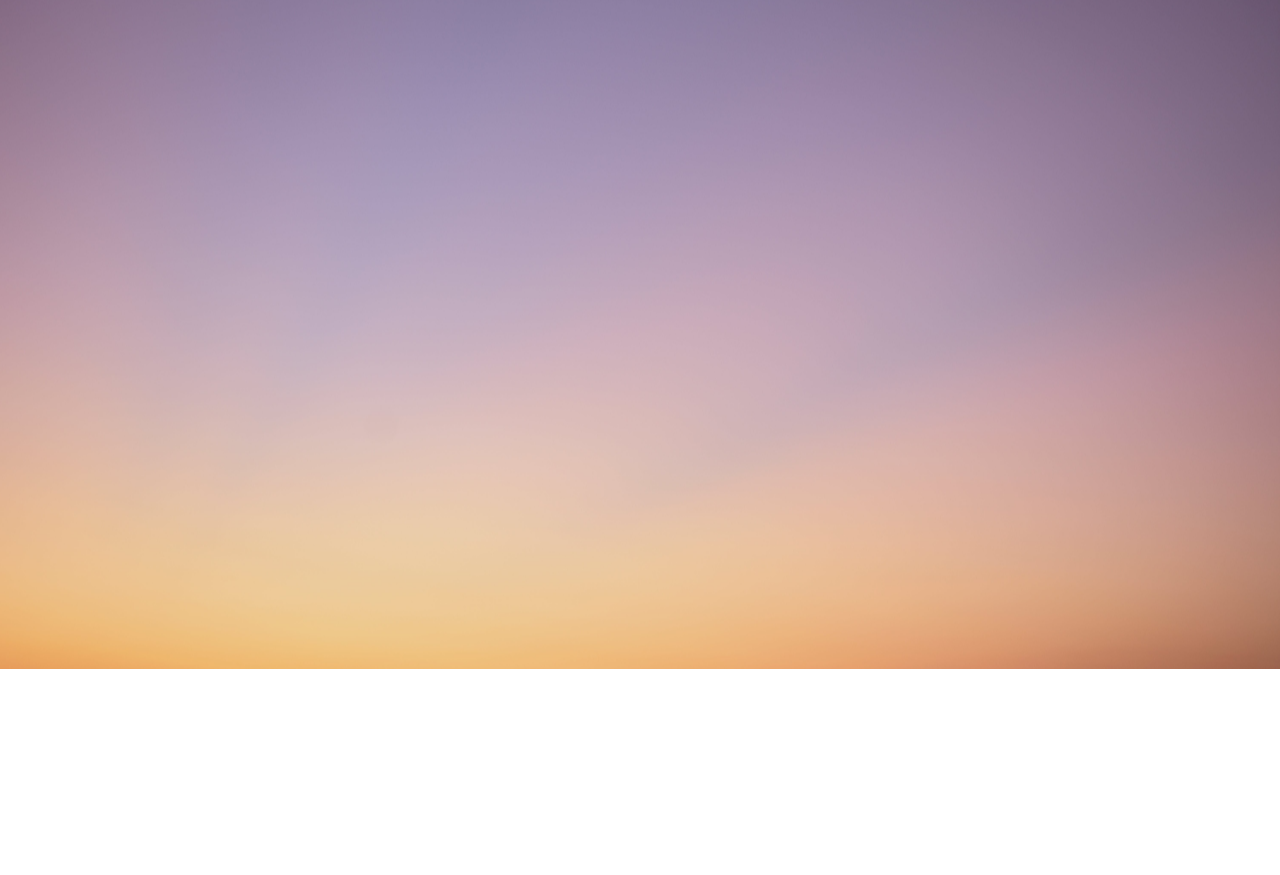
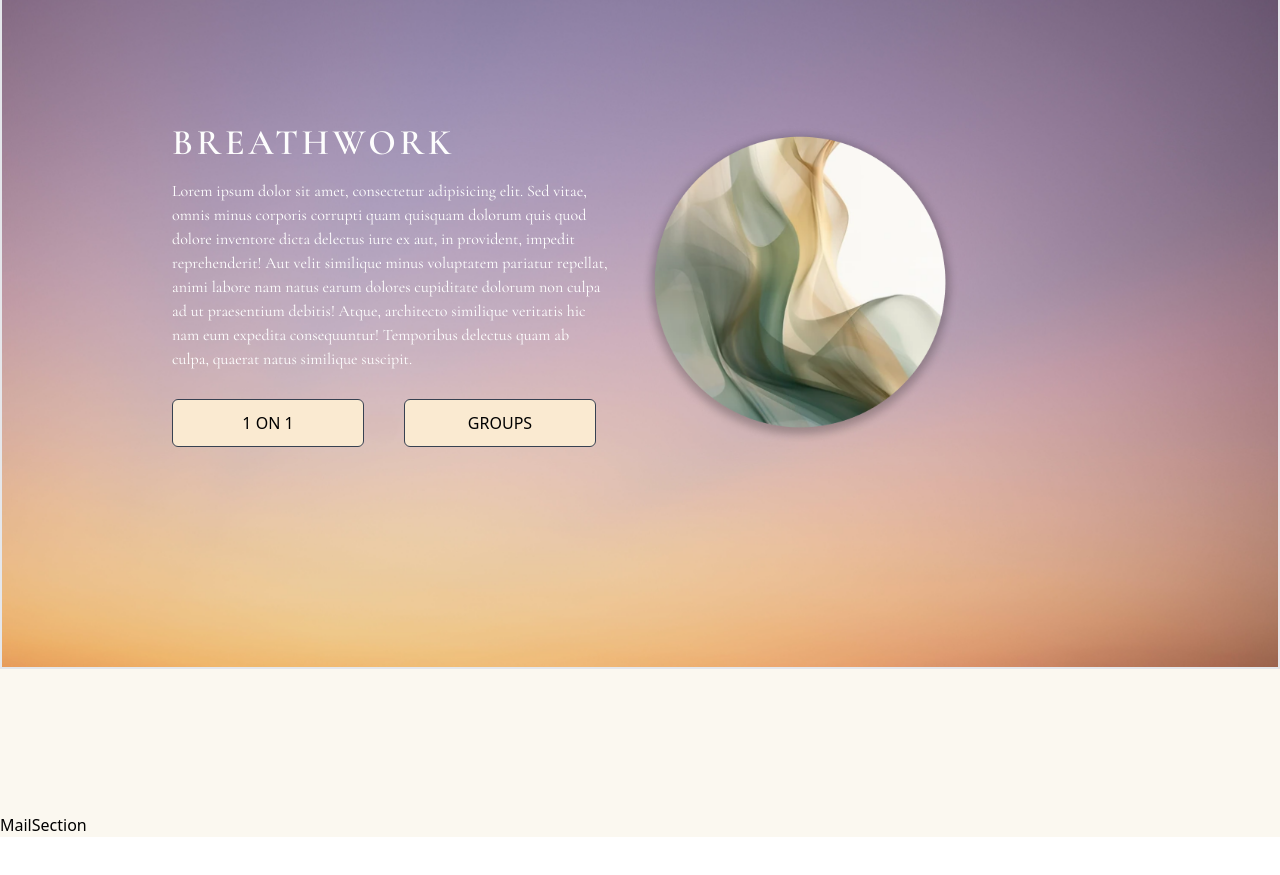
Before and after one commit to frykhamn/isa, a React (Vite) app: page / in a window 1280 px wide. Shown: the part 5080-5955 px from the top of the page. Before the commit the page ends 5749 px from the top, so only its background shows below. Built offline with nearby package versions, Linux system fonts and the light colour scheme.

Commit message:
breatwork done

```diff
--- a/src/componenets/Button.jsx
+++ b/src/componenets/Button.jsx
@@ -4,7 +4,7 @@ export default function Button({ text, handleClick }) {
 
     return (
         <button
-            className={`py-2 px-4 rounded-md bg-bgPrimary w-48 h-12 uppercase border border-gray-700 `}
+            className={`py-2 px-4 rounded-md bg-textOffLight sm:w-48 h-12 uppercase border border-gray-700 `}
             onClick={handleClick}
         >
             {text}
--- a/src/componenets/MailSection.jsx
+++ b/src/componenets/MailSection.jsx
@@ -0,0 +1,7 @@
+import React from 'react'
+
+export const MailSection = () => {
+  return (
+    <div className='my-36'>MailSection</div>
+  )
+}
--- a/src/pages/home-page/HomePage.jsx
+++ b/src/pages/home-page/HomePage.jsx
@@ -5,6 +5,7 @@ import VideoComponent from "./components/VideoSection";
 import { RetreatsSection } from "./components/RetreatsSection";
 import { BreathworkSection } from "./components/BreathworkSection";
 import hero from "./../../assets/hero.png";
+import { MailSection } from "../../componenets/MailSection";
 
 export default function HomePage() {
   return (
@@ -28,7 +29,7 @@ export default function HomePage() {
       <section className="conatiner mx-auto w-4/5 xl:max-w-[1000px]">
   <RetreatsSection></RetreatsSection>
       </section>
-      <section className="w-full h-[32rem] md:h-[42rem] xl:h-[48rem] mt-24"
+      <section className="w-full h-[38rem] md:h-[42rem] xl:h-[48rem] mt-24 grid place-content-center border-2"
       style={{
         backgroundImage: `url(${hero})`,
         backgroundSize: "cover",
@@ -36,6 +37,9 @@ export default function HomePage() {
       }}>
         <BreathworkSection></BreathworkSection>
         </section>
+        <section>
+        <MailSection></MailSection>
+        </section>
     </>
   );
 }
--- a/src/pages/home-page/components/BreathworkSection.jsx
+++ b/src/pages/home-page/components/BreathworkSection.jsx
@@ -1,10 +1,33 @@
 import React from "react";
-
+import circle from "./../../../assets/circle.png";
+import { Link } from "react-router-dom";
+import Button from "../../../componenets/Button";
 
 export const BreathworkSection = () => {
   return (
-    <div    >
-      BreathworkSection
+    <div className="grid sm:grid-cols-2 mx-auto md:max-w-[1000px]">
+      <div className="col-1 px-8">
+        <h1 className="uppercase text-4xl font-cor font-semibold text-textLight tracking-widest mb-4">
+          breathwork
+        </h1>
+        <p className="text-white font-cor">
+          Lorem ipsum dolor sit amet, consectetur adipisicing elit. Sed vitae,
+          omnis minus corporis corrupti quam quisquam dolorum quis quod dolore
+          inventore dicta delectus iure ex aut, in provident, impedit
+          reprehenderit! Aut velit similique minus voluptatem pariatur repellat,
+          animi labore nam natus earum dolores cupiditate dolorum non culpa ad
+          ut praesentium debitis! Atque, architecto similique veritatis hic nam
+          eum expedita consequuntur! Temporibus delectus quam ab culpa, quaerat
+          natus similique suscipit.
+        </p>
+        <div className="flex sm:flex-row flex-col gap-5 md:gap-10 mt-7">
+          <Button text="1 on 1" />
+          <Button text="Groups" />
+        </div>
+      </div>
+      <div className="hidden sm:flex sm:w-80 sm:h-80 sm:self-center">
+        <img src={circle} alt="" />
+      </div>
     </div>
   );
 };
```
